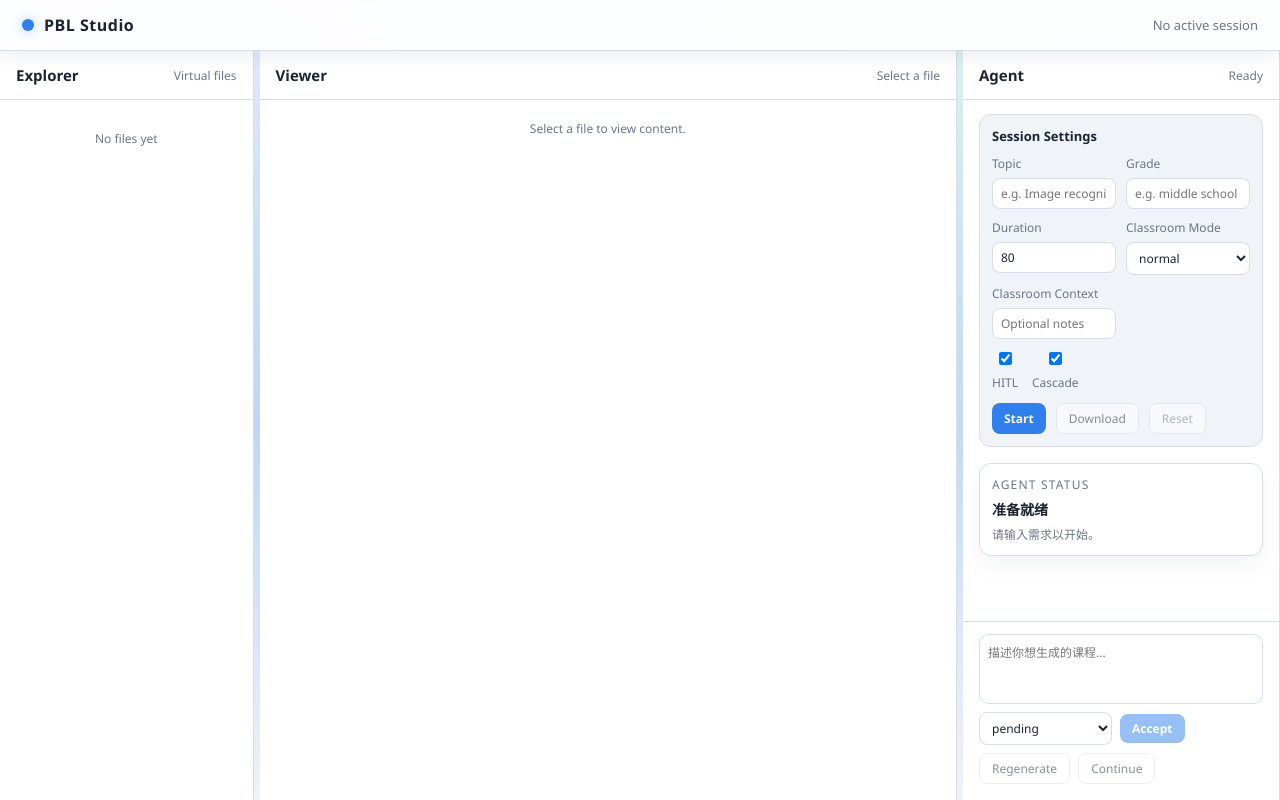
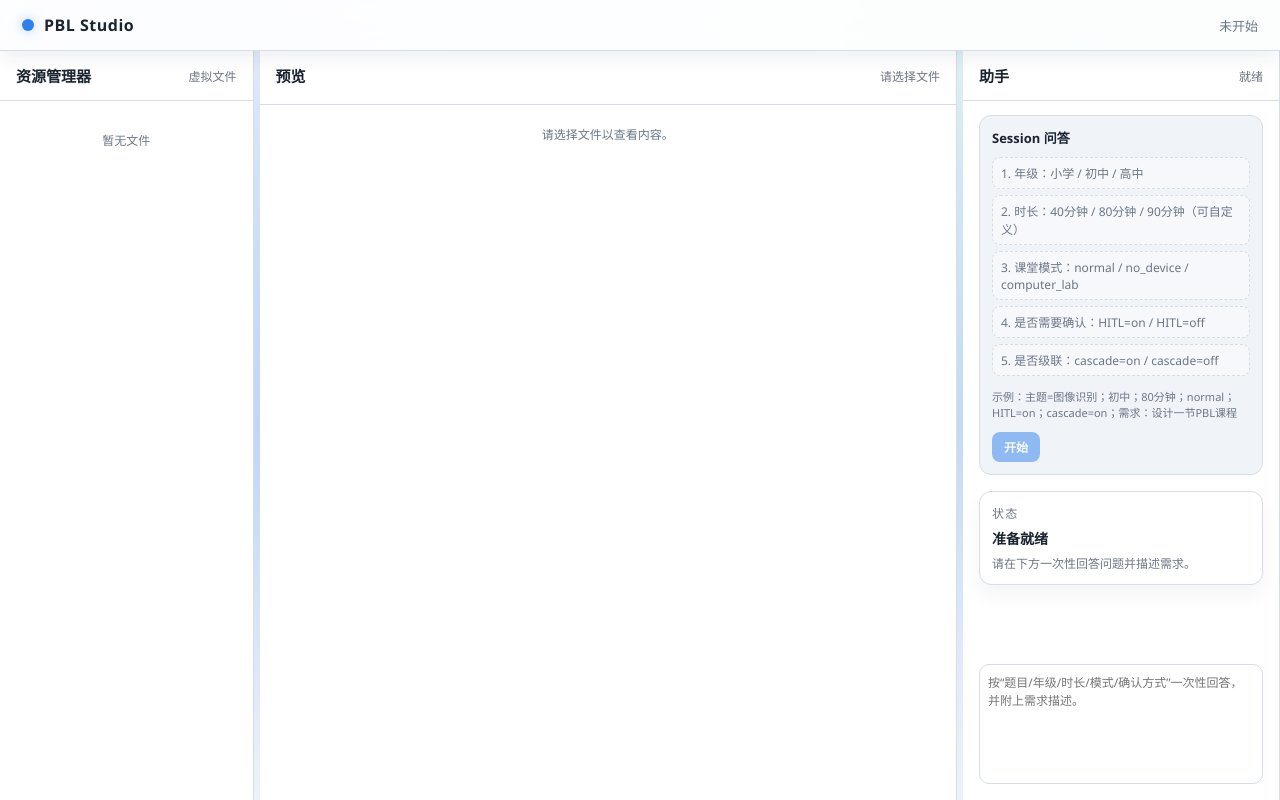
Before and after one commit to Yi-XIE/PBL.AI, a React (Vite) app in the folder web/: page / in a window 1280 px wide. Built offline with nearby package versions, Linux system fonts and the light colour scheme.

Commit message:
Adjust viewer/edit flow and session Q&A

```diff
--- a/web/package.json
+++ b/web/package.json
@@ -12,6 +12,7 @@
     "react": "^18.2.0",
     "react-dom": "^18.2.0",
     "react-markdown": "^9.0.1",
+    "remark-gfm": "^4.0.0",
     "react-resizable-panels": "^2.1.4"
   },
   "devDependencies": {
--- a/web/src/App.tsx
+++ b/web/src/App.tsx
@@ -1,6 +1,7 @@
 import { useEffect, useMemo, useRef, useState } from "react";
 import { Panel, PanelGroup, PanelResizeHandle } from "react-resizable-panels";
 import ReactMarkdown from "react-markdown";
+import remarkGfm from "remark-gfm";
 import type { AgentState, SessionResponse, VirtualFile, VirtualFilesPayload } from "./types";
 
 type Settings = {
@@ -51,13 +52,58 @@ function buildMarkdown(file: VirtualFile | null) {
   if (!file) return "";
   const content = file.content ?? "";
   if (!content.trim()) {
-    return "_No content yet._";
+    return "_暂无内容_";
   }
   if (file.language === "markdown") {
     return content;
   }
   const lang = file.language || "";
   return `\`\`\`${lang}\n${content}\n\`\`\``;
+}
+
+function parseSetupInput(
+  text: string,
+  defaults: Settings
+): { settings: Settings; userInput: string } {
+  const settings = { ...defaults };
+  const raw = text.trim();
+  if (!raw) {
+    return { settings, userInput: "" };
+  }
+  const normalized = raw.toLowerCase();
+
+  if (normalized.match(/小学|primary/)) settings.grade_level = "小学";
+  if (normalized.match(/初中|middle/)) settings.grade_level = "初中";
+  if (normalized.match(/高中|high/)) settings.grade_level = "高中";
+
+  const durationMatch = raw.match(/(\d+)\s*(分钟|min|mins)/);
+  if (durationMatch) settings.duration = Number(durationMatch[1]);
+
+  if (normalized.match(/no_device|无设备|无电子/)) settings.classroom_mode = "no_device";
+  if (normalized.match(/computer_lab|机房|计算机教室/)) settings.classroom_mode = "computer_lab";
+  if (normalized.match(/normal|常规|普通/)) settings.classroom_mode = "normal";
+
+  if (normalized.match(/hitl\s*=\s*off|不需要确认|自动接受/)) settings.hitl_enabled = false;
+  if (normalized.match(/hitl\s*=\s*on|需要确认|人工确认/)) settings.hitl_enabled = true;
+
+  if (normalized.match(/cascade\s*=\s*off|不级联|关闭级联/)) settings.cascade_default = false;
+  if (normalized.match(/cascade\s*=\s*on|开启级联|级联/)) settings.cascade_default = true;
+
+  const topicMatch = raw.match(/(?:topic|主题|话题)\s*[:=：]\s*([^\n;]+)/i);
+  if (topicMatch) settings.topic = topicMatch[1].trim();
+
+  const contextMatch = raw.match(/(?:课堂|情境|context)\s*[:=：]\s*([^\n;]+)/i);
+  if (contextMatch) settings.classroom_context = contextMatch[1].trim();
+
+  const requestMatch = raw.match(/(?:需求|描述|要求|request)\s*[:=：]\s*([\s\S]+)/i);
+  let userInput = requestMatch ? requestMatch[1].trim() : raw;
+  if (topicMatch && userInput === raw) {
+    userInput = raw.replace(topicMatch[0], "").trim();
+  }
+  if (!userInput && settings.topic) {
+    userInput = "";
+  }
+  return { settings, userInput };
 }
 
 async function fetchJson<T>(path: string, options?: RequestInit): Promise<T> {
@@ -90,8 +136,12 @@ export default function App() {
   const [regenTarget, setRegenTarget] = useState("pending");
   const [loading, setLoading] = useState(false);
   const [error, setError] = useState<string | null>(null);
+  const [isEditing, setIsEditing] = useState(false);
+  const [editValue, setEditValue] = useState("");
 
   const lastPendingRef = useRef<string | null>(null);
+  const inputRef = useRef<HTMLTextAreaElement | null>(null);
+  const editRef = useRef<HTMLTextAreaElement | null>(null);
 
   const groupedFiles = useMemo(() => {
     const groups: Record<string, VirtualFile[]> = {};
@@ -111,6 +161,24 @@ export default function App() {
   }, [selectedPath, virtualFiles]);
 
   const renderedMarkdown = buildMarkdown(currentFile);
+
+  useEffect(() => {
+    if (!inputRef.current) return;
+    inputRef.current.style.height = "auto";
+    inputRef.current.style.height = `${inputRef.current.scrollHeight}px`;
+  }, [inputText]);
+
+  useEffect(() => {
+    if (!currentFile) return;
+    if (isEditing) return;
+    setEditValue(currentFile.content ?? "");
+  }, [currentFile?.path, isEditing]);
+
+  useEffect(() => {
+    if (!editRef.current) return;
+    editRef.current.style.height = "auto";
+    editRef.current.style.height = `${editRef.current.scrollHeight}px`;
+  }, [editValue]);
 
   const applySession = (payload: SessionResponse) => {
     setState(payload.state);
@@ -158,11 +226,13 @@ export default function App() {
     setLoading(true);
     setError(null);
     try {
+      const parsed = parseSetupInput(inputText, settings);
+      setSettings(parsed.settings);
       const payload = await fetchJson<SessionResponse>("/api/sessions", {
         method: "POST",
         body: JSON.stringify({
-          ...settings,
-          user_input: inputText.trim(),
+          ...parsed.settings,
+          user_input: parsed.userInput,
         }),
       });
       setSessionId(payload.session_id);
@@ -176,7 +246,7 @@ export default function App() {
     }
   };
 
-  const handleAction = async (action: "accept" | "continue" | "regenerate" | "reset") => {
+  const handleAction = async (action: "accept" | "regenerate" | "reset") => {
     if (!sessionId) return;
     setLoading(true);
     setError(null);
@@ -209,6 +279,35 @@ export default function App() {
     }
   };
 
+  const handleSaveEdit = async () => {
+    if (!sessionId || !selectedPath || !currentFile) return;
+    if (!currentFile.editable) return;
+    setLoading(true);
+    setError(null);
+    try {
+      const payload = await fetchJson<SessionResponse>(`/api/sessions/${sessionId}/files`, {
+        method: "PUT",
+        body: JSON.stringify({
+          path: selectedPath,
+          content: editValue,
+          cascade: settings.cascade_default,
+          lock: true,
+        }),
+      });
+      setIsEditing(false);
+      applySession(payload);
+    } catch (err) {
+      setError((err as Error).message);
+    } finally {
+      setLoading(false);
+    }
+  };
+
+  const handleCancelEdit = () => {
+    setIsEditing(false);
+    setEditValue(currentFile?.content ?? "");
+  };
+
   const handleExport = async () => {
     if (!sessionId) return;
     setLoading(true);
@@ -233,16 +332,22 @@ export default function App() {
   };
 
   const handleSelectFile = (path: string) => {
+    if (isEditing && path !== selectedPath) {
+      const proceed = window.confirm("当前内容未保存，确定切换吗？");
+      if (!proceed) return;
+      setIsEditing(false);
+    }
     setSelectedPath(path);
+    const selected = virtualFiles?.files.find((file) => file.path === path);
+    setEditValue(selected?.content ?? "");
   };
 
   const awaitingUser = state?.await_user ?? false;
   const pendingComponent = state?.pending_component || state?.current_component || "";
   const completed = isComplete(state);
-  const readyToContinue = !!sessionId && !awaitingUser && !completed;
 
   let statusHeadline = "准备就绪";
-  let statusDetail = "请输入需求以开始。";
+  let statusDetail = "请在下方一次性回答问题并描述需求。";
   if (loading) {
     statusHeadline = "Agent 思考中";
     statusDetail = "正在处理下一步...";
@@ -257,12 +362,12 @@ export default function App() {
     statusDetail = pendingComponent ? `待确认：${pendingComponent}` : "请确认或反馈修改。";
   } else if (sessionId) {
     statusHeadline = "进行中";
-    statusDetail = pendingComponent ? `下一步：${pendingComponent}` : "可以继续生成。";
+    statusDetail = pendingComponent ? `当前阶段：${pendingComponent}` : "可以继续生成。";
   }
 
   const inputPlaceholder = sessionId
-    ? "填写反馈后点击 Regenerate。"
-    : "描述你想生成的课程...";
+    ? "填写反馈后点击“重新生成”。"
+    : "按“题目/年级/时长/模式/确认方式”一次性回答，并附上需求描述。";
 
   return (
     <div className="app-shell">
@@ -275,7 +380,7 @@ export default function App() {
           {sessionId ? (
             <span>Session {sessionId.slice(0, 8)}</span>
           ) : (
-            <span>No active session</span>
+            <span>未开始</span>
           )}
         </div>
       </header>
@@ -284,12 +389,12 @@ export default function App() {
         <Panel defaultSize={20} minSize={14}>
           <div className="panel explorer">
             <div className="panel-header">
-              <div className="panel-title">Explorer</div>
-              <div className="panel-subtitle">Virtual files</div>
+              <div className="panel-title">资源管理器</div>
+              <div className="panel-subtitle">虚拟文件</div>
             </div>
             <div className="panel-body">
               {Object.keys(groupedFiles).length === 0 && (
-                <div className="empty">No files yet</div>
+                <div className="empty">暂无文件</div>
               )}
               {Object.entries(groupedFiles).map(([group, files]) => (
                 <div className="file-group" key={group}>
@@ -318,18 +423,53 @@ export default function App() {
         <Panel defaultSize={55} minSize={30}>
           <div className="panel editor">
             <div className="panel-header">
-              <div className="panel-title">Viewer</div>
+              <div className="panel-title">预览</div>
               <div className="panel-subtitle">
-                {selectedPath || "Select a file"}
+                {selectedPath || "请选择文件"}
+              </div>
+              <div className="panel-actions">
+                {currentFile?.editable && !isEditing && (
+                  <button
+                    className="button"
+                    onClick={() => {
+                      setEditValue(currentFile?.content ?? "");
+                      setIsEditing(true);
+                    }}
+                  >
+                    编辑
+                  </button>
+                )}
+                {isEditing && (
+                  <>
+                    <button className="button primary" onClick={handleSaveEdit} disabled={loading}>
+                      保存
+                    </button>
+                    <button className="button" onClick={handleCancelEdit} disabled={loading}>
+                      取消
+                    </button>
+                  </>
+                )}
               </div>
             </div>
             <div className="panel-body editor-body">
               {currentFile ? (
-                <div className="markdown-view">
-                  <ReactMarkdown>{renderedMarkdown}</ReactMarkdown>
+                isEditing ? (
+                  <div className="markdown-edit">
+                    <textarea
+                      ref={editRef}
+                      value={editValue}
+                      onChange={(event) => setEditValue(event.target.value)}
+                    />
                   </div>
                 ) : (
-                <div className="empty">Select a file to view content.</div>
+                  <div className="markdown-view">
+                    <ReactMarkdown remarkPlugins={[remarkGfm]}>
+                      {renderedMarkdown}
+                    </ReactMarkdown>
+                  </div>
+                )
+              ) : (
+                <div className="empty">请选择文件以查看内容。</div>
               )}
             </div>
           </div>
@@ -338,139 +478,77 @@ export default function App() {
         <Panel defaultSize={25} minSize={18}>
           <div className="panel chat">
             <div className="panel-header">
-              <div className="panel-title">Agent</div>
-              <div className="panel-subtitle">{awaitingUser ? "Awaiting approval" : "Ready"}</div>
+              <div className="panel-title">助手</div>
+              <div className="panel-subtitle">{awaitingUser ? "等待确认" : "就绪"}</div>
             </div>
             <div className="panel-body chat-body">
+              {!sessionId ? (
                 <div className="settings">
-                <div className="settings-title">Session Settings</div>
-                <div className="settings-grid">
-                  <label>
-                    Topic
-                    <input
-                      value={settings.topic}
-                      onChange={(event) =>
-                        setSettings((prev) => ({ ...prev, topic: event.target.value }))
-                      }
-                      disabled={!!sessionId}
-                      placeholder="e.g. Image recognition"
-                    />
-                  </label>
-                  <label>
-                    Grade
-                    <input
-                      value={settings.grade_level}
-                      onChange={(event) =>
-                        setSettings((prev) => ({ ...prev, grade_level: event.target.value }))
-                      }
-                      disabled={!!sessionId}
-                      placeholder="e.g. middle school"
-                    />
-                  </label>
-                  <label>
-                    Duration
-                    <input
-                      type="number"
-                      min={10}
-                      value={settings.duration}
-                      onChange={(event) =>
-                        setSettings((prev) => ({
-                          ...prev,
-                          duration: Number(event.target.value),
-                        }))
-                      }
-                      disabled={!!sessionId}
-                    />
-                  </label>
-                  <label>
-                    Classroom Mode
-                    <select
-                      value={settings.classroom_mode}
-                      onChange={(event) =>
-                        setSettings((prev) => ({
-                          ...prev,
-                          classroom_mode: event.target.value,
-                        }))
-                      }
-                      disabled={!!sessionId}
-                    >
-                      <option value="normal">normal</option>
-                      <option value="no_device">no_device</option>
-                      <option value="computer_lab">computer_lab</option>
-                    </select>
-                  </label>
-                  <label>
-                    Classroom Context
-                    <input
-                      value={settings.classroom_context}
-                      onChange={(event) =>
-                        setSettings((prev) => ({
-                          ...prev,
-                          classroom_context: event.target.value,
-                        }))
-                      }
-                      disabled={!!sessionId}
-                      placeholder="Optional notes"
-                    />
-                  </label>
+                  <div className="settings-title">Session 问答</div>
+                  <div className="question-list">
+                    <div className="question-item">
+                      1. 年级：小学 / 初中 / 高中
                     </div>
-                <div className="toggle-row">
-                  <label className="toggle">
-                    <input
-                      type="checkbox"
-                      checked={settings.hitl_enabled}
-                      onChange={(event) =>
-                        setSettings((prev) => ({ ...prev, hitl_enabled: event.target.checked }))
-                      }
-                      disabled={!!sessionId}
-                    />
-                    HITL
-                  </label>
-                  <label className="toggle">
-                    <input
-                      type="checkbox"
-                      checked={settings.cascade_default}
-                      onChange={(event) =>
-                        setSettings((prev) => ({
-                          ...prev,
-                          cascade_default: event.target.checked,
-                        }))
-                      }
-                      disabled={!!sessionId}
-                    />
-                    Cascade
-                  </label>
+                    <div className="question-item">
+                      2. 时长：40分钟 / 80分钟 / 90分钟（可自定义）
+                    </div>
+                    <div className="question-item">
+                      3. 课堂模式：normal / no_device / computer_lab
+                    </div>
+                    <div className="question-item">
+                      4. 是否需要确认：HITL=on / HITL=off
+                    </div>
+                    <div className="question-item">
+                      5. 是否级联：cascade=on / cascade=off
+                    </div>
+                    <div className="question-tip">
+                      示例：主题=图像识别；初中；80分钟；normal；HITL=on；cascade=on；需求：设计一节PBL课程
+                    </div>
                   </div>
                   <div className="settings-actions">
                     <button
                       className="button primary"
                       onClick={handleStart}
-                    disabled={loading || !!sessionId}
+                      disabled={loading || !inputText.trim()}
                     >
-                    Start
+                      开始
                     </button>
+                  </div>
+                </div>
+              ) : (
+                <div className="settings compact">
+                  <div className="settings-title">Session 设置</div>
+                  <div className="settings-summary">
+                    <div>年级：{settings.grade_level || "未指定"}</div>
+                    <div>时长：{settings.duration} 分钟</div>
+                    <div>模式：{settings.classroom_mode}</div>
+                    <div>确认：{settings.hitl_enabled ? "开启" : "关闭"}</div>
+                    <div>级联：{settings.cascade_default ? "开启" : "关闭"}</div>
+                  </div>
+                  <div className="settings-actions">
                     <button
                       className="button"
                       onClick={handleExport}
                       disabled={!sessionId || loading}
                     >
-                    Download
+                      下载 JSON
                     </button>
                     <button
                       className="button ghost"
                       onClick={() => handleAction("reset")}
                       disabled={!sessionId || loading}
                     >
-                    Reset
+                      重置
                     </button>
                   </div>
                 </div>
+              )}
 
               <div className="status-card">
-                <div className="status-title">Agent Status</div>
+                <div className="status-title">状态</div>
                 {loading ? (
                   <div className="thinking">
-                    Agent思考中
+                    Agent 思考中
                     <span className="dots">
                       <span>.</span>
                       <span>.</span>
@@ -481,50 +559,51 @@ export default function App() {
                   <div className="status-text">{statusHeadline}</div>
                 )}
                 <div className="status-detail">{statusDetail}</div>
+                {awaitingUser && (
+                  <div className="status-actions">
+                    <button
+                      className="button primary"
+                      onClick={() => handleAction("accept")}
+                      disabled={loading}
+                    >
+                      接受
+                    </button>
+                    <button
+                      className="button"
+                      onClick={() => handleAction("regenerate")}
+                      disabled={loading}
+                    >
+                      重新生成
+                    </button>
+                  </div>
+                )}
               </div>
             </div>
 
             <div className="chat-input">
-              <textarea
-                rows={3}
-                placeholder={inputPlaceholder}
-                value={inputText}
-                onChange={(event) => setInputText(event.target.value)}
-              />
-              <div className="chat-actions">
+              {sessionId && (
+                <div className="pending-bar">
+                  <span>当前阶段：{pendingComponent || "无"}</span>
                   <select
                     value={regenTarget}
                     onChange={(event) => setRegenTarget(event.target.value)}
                   >
-                  <option value="pending">pending</option>
+                    <option value="pending">当前</option>
                     {COMPONENTS.map((component) => (
                       <option key={component} value={component}>
                         {component}
                       </option>
                     ))}
                   </select>
-                <button
-                  className="button primary"
-                  onClick={() => handleAction("accept")}
-                  disabled={!awaitingUser || loading}
-                >
-                  Accept
-                </button>
-                <button
-                  className="button"
-                  onClick={() => handleAction("regenerate")}
-                  disabled={!awaitingUser || loading}
-                >
-                  Regenerate
-                </button>
-                <button
-                  className="button"
-                  onClick={() => handleAction("continue")}
-                  disabled={!readyToContinue || loading}
-                >
-                  Continue
-                </button>
                 </div>
+              )}
+              <textarea
+                ref={inputRef}
+                rows={4}
+                placeholder={inputPlaceholder}
+                value={inputText}
+                onChange={(event) => setInputText(event.target.value)}
+              />
               {error && !loading && <div className="error">{error}</div>}
             </div>
           </div>
--- a/web/src/styles.css
+++ b/web/src/styles.css
@@ -95,6 +95,12 @@ textarea {
   grid-template-columns: 1fr auto;
   gap: 4px 10px;
   align-items: center;
+}
+
+.panel-actions {
+  display: flex;
+  justify-content: flex-end;
+  gap: 8px;
 }
 
 .panel-title {
@@ -322,7 +328,6 @@ textarea {
 }
 
 .chat-input {
-  border-top: 1px solid var(--border);
   padding: 12px 16px 16px;
   display: flex;
   flex-direction: column;
@@ -337,7 +342,9 @@ textarea {
   padding: 8px;
   color: var(--text);
   font-size: 12px;
-  min-height: 70px;
+  min-height: 120px;
+  max-height: 260px;
+  overflow: auto;
 }
 
 .chat-actions {
@@ -369,9 +376,11 @@ textarea {
 }
 
 .markdown-view {
-  padding: 18px 20px 30px;
+  padding: 24px 80px 40px;
   line-height: 1.6;
   font-size: 14px;
+  max-width: 980px;
+  margin: 0 auto;
 }
 
 .markdown-view h1 {
@@ -402,6 +411,96 @@ textarea {
   border-radius: 4px;
 }
 
+.markdown-view table {
+  width: 100%;
+  border-collapse: collapse;
+  margin: 12px 0;
+}
+
+.markdown-view th,
+.markdown-view td {
+  border: 1px solid var(--border);
+  padding: 8px;
+  text-align: left;
+}
+
+.markdown-view th {
+  background: #f0f3f8;
+}
+
+.markdown-edit {
+  padding: 24px 80px 40px;
+}
+
+.markdown-edit textarea {
+  width: 100%;
+  min-height: 260px;
+  padding: 12px;
+  border-radius: 10px;
+  border: 1px solid var(--border);
+  background: white;
+  font-size: 13px;
+  line-height: 1.5;
+  resize: vertical;
+}
+
+.question-list {
+  display: flex;
+  flex-direction: column;
+  gap: 6px;
+  font-size: 12px;
+  color: var(--muted);
+}
+
+.question-item {
+  padding: 6px 8px;
+  background: #f6f8fc;
+  border: 1px dashed var(--border);
+  border-radius: 8px;
+}
+
+.question-tip {
+  margin-top: 6px;
+  font-size: 11px;
+  color: var(--muted);
+}
+
+.settings.compact .settings-summary {
+  display: grid;
+  grid-template-columns: 1fr 1fr;
+  gap: 6px;
+  font-size: 12px;
+  color: var(--muted);
+}
+
+.pending-bar {
+  display: flex;
+  justify-content: space-between;
+  align-items: center;
+  gap: 10px;
+  font-size: 12px;
+  color: var(--muted);
+  padding: 6px 8px;
+  border: 1px dashed var(--border);
+  border-radius: 8px;
+  background: #f6f8fc;
+}
+
+.pending-bar select {
+  background: white;
+  color: var(--text);
+  border: 1px solid var(--border);
+  border-radius: 6px;
+  padding: 4px 6px;
+  font-size: 12px;
+}
+
+.status-actions {
+  margin-top: 10px;
+  display: flex;
+  gap: 8px;
+}
+
 @keyframes pulse {
   0%,
   80%,
@@ -425,4 +524,13 @@ textarea {
   .settings-grid {
     grid-template-columns: 1fr;
   }
+  .markdown-view {
+    padding: 18px 20px 30px;
+  }
+  .markdown-edit {
+    padding: 18px 20px 30px;
+  }
+  .settings.compact .settings-summary {
+    grid-template-columns: 1fr;
+  }
 }
```
Also changed, not shown: 1 other file (tests, documents, lock files or other folders). Lines whose indentation alone changed are shown as unchanged.
